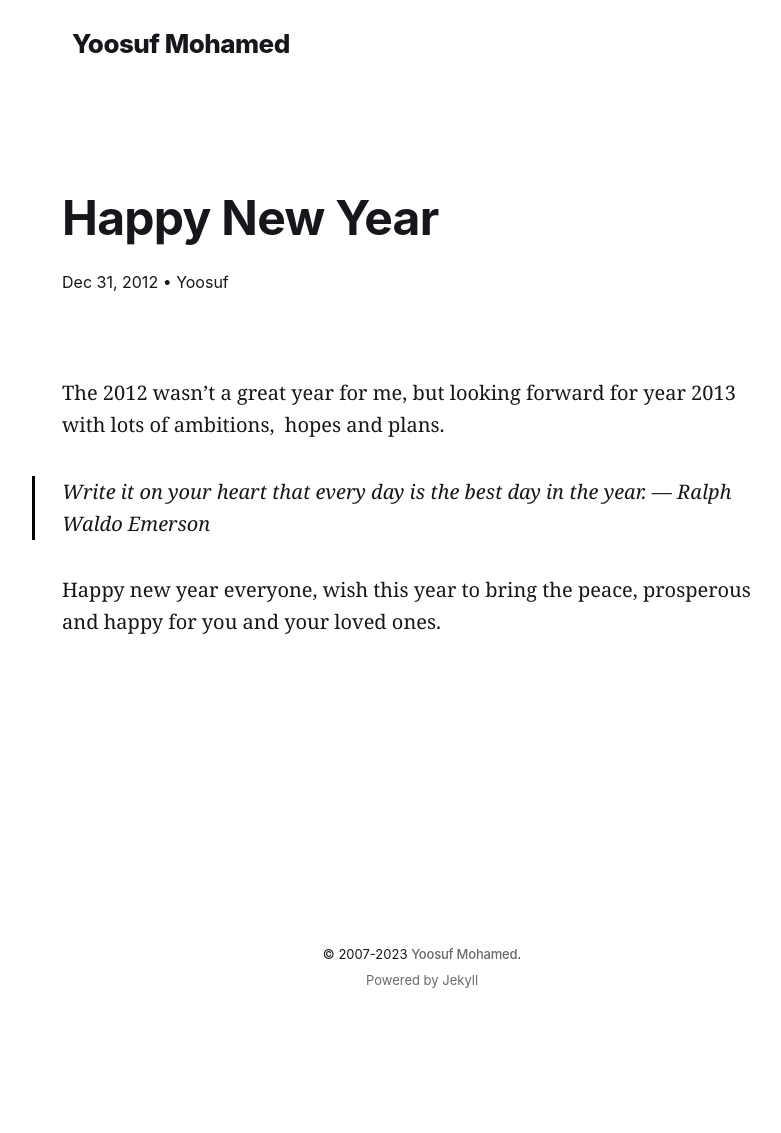
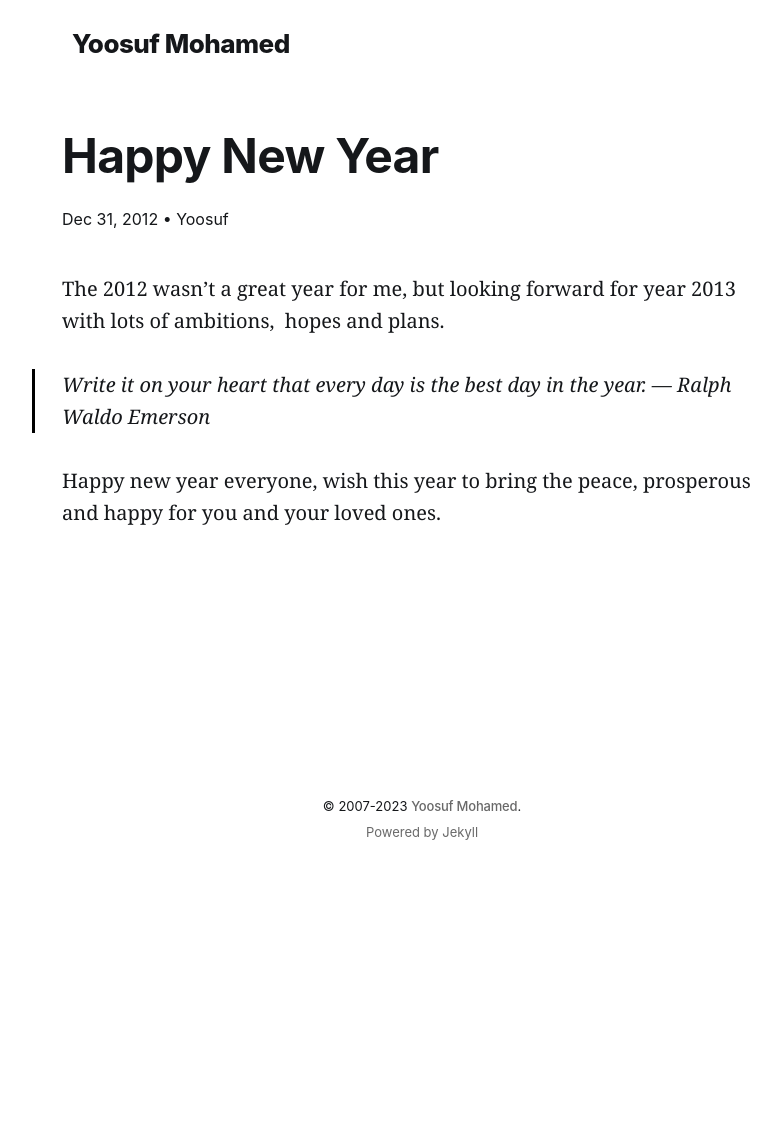
Before and after one commit to yoosuf/yoosuf.github.io, a Jekyll site: the page built from _posts/2012-12-31-happy-new-year-2013.md, in a window 1280 px wide. Shown: the whole page, without its empty margins (218-999 px from the left). Built offline with Jekyll 4.4.1, drawn with Linux system fonts in a browser that asks for light colours; after the commit the page ends 986 px from its top, so only the background shows below that.

Commit message:
Updates ...

```diff
--- a/_sass/screen.scss
+++ b/_sass/screen.scss
@@ -94,7 +94,7 @@
 
 .has-cover .site-header-content.left-aligned {
     align-items: flex-end;
-    padding-bottom: max(4%, 32px);
+    padding-bottom: max(4px, 32px);
 }
 
 .site-header-content.no-content {
@@ -186,13 +186,13 @@
 
 @media (min-width: 992px) {
     .is-head-stacked.has-cover .site-header-content {
-        padding-top: calc(19% + 120px);
+        padding-top: calc(19px + 120px);
     }
 }
 
 @media (max-width: 991px) {
     .site-header-content {
-        padding-top: calc(19% + 32px);
+        padding-top: calc(19px + 32px);
     }
 }
 
@@ -781,7 +781,7 @@
         flex-direction: column;
         gap: 12px;
         align-items: center;
-        padding: max(4%, 20px) 0 max(4%, 28px);
+        padding: max(4px, 20px) 0 max(4px, 28px);
         background-color: #fff;
     }
 
@@ -806,7 +806,7 @@
     display: grid;
     gap: 4.8% 4%;
     grid-template-columns: repeat(6, 1fr);
-    padding: max(4.8%, 36px) 0 0;
+    padding: max(5px, 36px) 0 0;
 }
 
 :is(.tag-template, .author-template) .post-feed {
@@ -1176,20 +1176,20 @@ html.no-infinite-scroll .pagination {
 /* ---------------------------------------------------------- */
 
 .article {
-    padding: max(8%, 40px) 0 max(8%, 64px);
+    padding: max(8px, 40px) 0 max(8px, 64px);
     word-break: break-word;
 }
 
 .page-template .article {
-    padding-top: max(12%, 64px);
+    padding-top: max(1px, 64px);
 }
 
 .article-header {
-    padding: 0 0 max(6.4%, 40px) 0;
+    padding: 0 0 max(7px, 40px) 0;
 }
 
 .page-template .article-header {
-    padding-bottom: max(3.2%, 28px);
+    padding-bottom: max(3px, 28px);
 }
 
 .article-tag {
@@ -1224,7 +1224,7 @@ html.no-infinite-scroll .pagination {
 .jekyll-canvas .article-image {
     grid-column: wide-start / wide-end;
     width: 100%;
-    margin: max(6.4%, 40px) 0 0;
+    margin: max(6px, 40px) 0 0;
 }
 
 .image-full .article-image {
@@ -1262,15 +1262,15 @@ use it for applying any other styles. */
     display: grid;
     grid-template-columns:
         [full-start]
-        minmax(max(4%, 20px), auto)
+        minmax(max(4px, 20px), auto)
             [wide-start]
             minmax(auto, 240px)
                 [main-start]
-                    min(720px, calc(100% - max(8%, 40px)))
+                    min(720px, calc(100% - max(8px, 40px)))
                 [main-end]
             minmax(auto, 240px)
             [wide-end]
-        minmax(max(4%, 20px), auto)
+        minmax(max(4px, 20px), auto)
         [full-end]
     ;
 }
@@ -1301,7 +1301,7 @@ headings, text, images and lists. We deal with cards lower down. */
 
 /* Default vertical spacing */
 .jekyll-content > * + * {
-    margin-top: max(3.2%, 24px);
+    margin-top: max(3px, 24px);
     margin-bottom: 0;
 }
 
@@ -1330,11 +1330,11 @@ is the very first element in the post content */
 .jekyll-content > hr,
 .jekyll-content > blockquote {
     position: relative;
-    margin-top: max(4.8%, 32px);
+    margin-top: max(5px, 32px);
 }
 .jekyll-content > hr + *,
 .jekyll-content > blockquote + * {
-    margin-top: max(4.8%, 32px) !important;
+    margin-top: max(5px, 32px) !important;
 }
 
 /* Now the content typography styles */
@@ -1462,7 +1462,7 @@ is the very first element in the post content */
     }
 
     .jekyll-content blockquote:not([class])::before {
-        left: min(-4%, -20px);
+        left: min(-4px, -20px);
     }
 }
 
```
